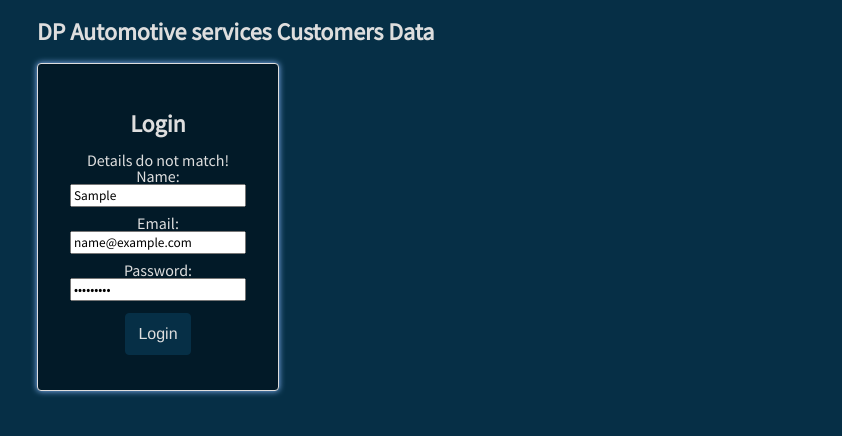
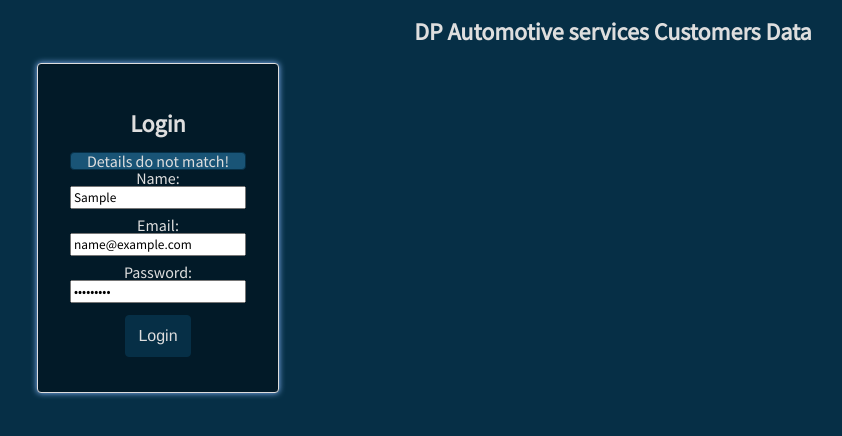
Before and after one commit to AngelaMar10/DP_customersData, a React (Create React App) app: page / in a window 1280 px wide. Both pictures are taken after typing "Sample", "name@example.com", "Sample123" into the empty fields and a click on the button "Login". Shown: the top 436 px of the page, without its empty margins (27-869 px from the left). Built offline with nearby package versions, Linux system fonts and the light colour scheme.

Commit message:
Routes fixed

```diff
--- a/src/components/Customers.css
+++ b/src/components/Customers.css
@@ -38,11 +38,13 @@ h1 {
   font-size: 2em;
   margin: 0.67em 0;
   color: #dedede;
+  text-align: center;
 }
 
 h2 {
   margin: 0.67em 0;
   color: #dedede;
+  text-align: center;
 }
 
 button {
@@ -70,11 +72,21 @@ button {
   font-family: Helvetica Neue, Helvetica, Arial, sans-serif;
   font-size: 1rem;
   padding: 0.75rem 0.75rem;
-  margin: 0.2rem;
-  text-align: center;
+  /* margin: 0 10px; */
+  text-align: right;
   cursor: pointer;
   text-decoration: none;
   line-height: 1;
+  position: relative;
+  margin-left: 90%;
+
+}
+
+.error{
+  border: 1px solid #062f46;
+  border-radius: 4px;
+  background: #195476;
+  color: #dedede;
 }
 
 table {
@@ -124,7 +136,8 @@ td {
 }
 
 .login-form {
-  display: flexbox;
+  /* display: flexbox; */
+  align-content: center;
   position: relative;
   color: #dedede;
   text-align: center;
--- a/src/components/Customers.js
+++ b/src/components/Customers.js
@@ -67,6 +67,14 @@ const Customers = () => {
   return (
     <div>
       <div className="flex-row">
+        <div>
+          {/* <input type="text" placeholder='Search...' />
+          {customersInfo.map((value,key) => {
+            return <div>{value.name}</div>
+
+          }
+            )} */}
+        </div>
         <div className="left-box">
           {updating ? (
             <div>
--- a/src/components/Home.js
+++ b/src/components/Home.js
@@ -1,5 +1,5 @@
 import {useState} from 'react'
-import { Routes, Route} from 'react-router-dom'
+// import { Routes, Route} from 'react-router-dom'
 import Customers from './Customers'
 
 // using a hook useState allow us to change from a class to a function
@@ -38,15 +38,18 @@ function Home() {
       <div className="Home">
 
         <h2>DP Automotive services Customers Data</h2>
-        {(user.email !== "") ? (
-          <div>
+        {(user.email !== "") ?
+          (
+            <div className='login'>
               <h2>
               Welcome {user.name}
               </h2>
-            <Routes>
-            <Route path='/Customers'  element={<Customers />}/>
-            </Routes>
               <button className="logout" onClick={Logout}>Logout</button>
+              <Customers />
+              {/* <Routes>
+              <Route path='/'  element={<Customers />}/>
+              </Routes> */}
+              {/* <button className="logout" onClick={Logout}>Logout</button> */}
             </div>
           ) : (
           <LoginForm Login={Login} error={error} />
--- a/src/components/LoginForm.js
+++ b/src/components/LoginForm.js
@@ -14,7 +14,7 @@ function LoginForm({Login, error}) {
   <form className="login-form" onSubmit={submitHandler}>
     <div >
       <h2>Login</h2>
-      {(error !== "") ? (<div>{error}</div>): ""}
+      {(error !== "") ? (<div className="error">{error}</div>): ""}
       <div className="login-form">
         <label htmlFor="name">Name:</label>
         <input type="text" name="name" id="name" onChange={event => setDetails({...details, name: event.target.value})} value={details.name}/>
```
Lines whose indentation alone changed are shown as unchanged.
